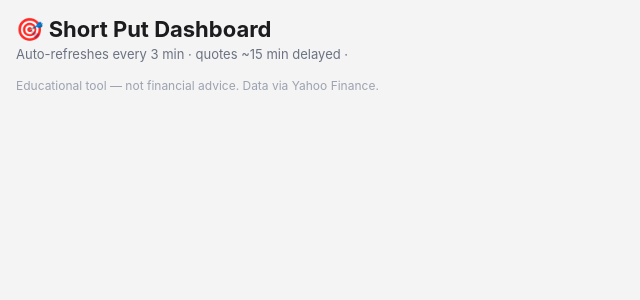
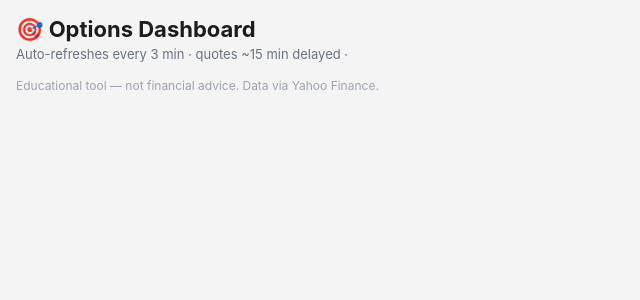
Before and after one commit to jkim-vcs/greeks-dashboard, a Flask app: template templates/dashboard.html in a window 1280 px wide. Shown: the top 300 px of the page, without its empty margins (0-640 px from the left). Run offline with Flask 3, Linux system fonts and the light colour scheme; the template is opened without the code that fills it, so the values that code supplies are empty.

Commit message:
"Rename to Options Dashboard"

```diff
--- a/templates/dashboard.html
+++ b/templates/dashboard.html
@@ -34,7 +34,7 @@
   </style>
 </head>
 <body>
-  <h1>🎯 Short Put Dashboard</h1>
+  <h1>🎯 Options Dashboard</h1>
   <div class="sub">Auto-refreshes every 3 min · quotes ~15 min delayed · {{ now }}</div>
 
   {% for c in cards %}
```
